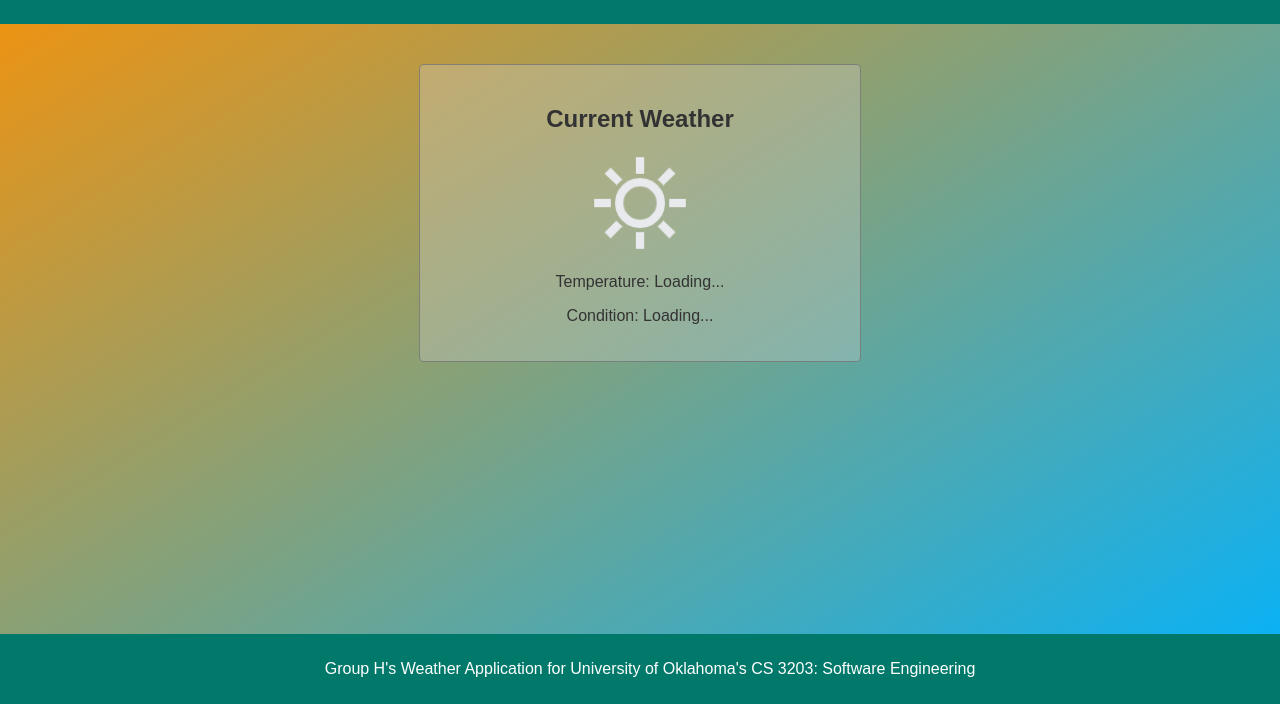
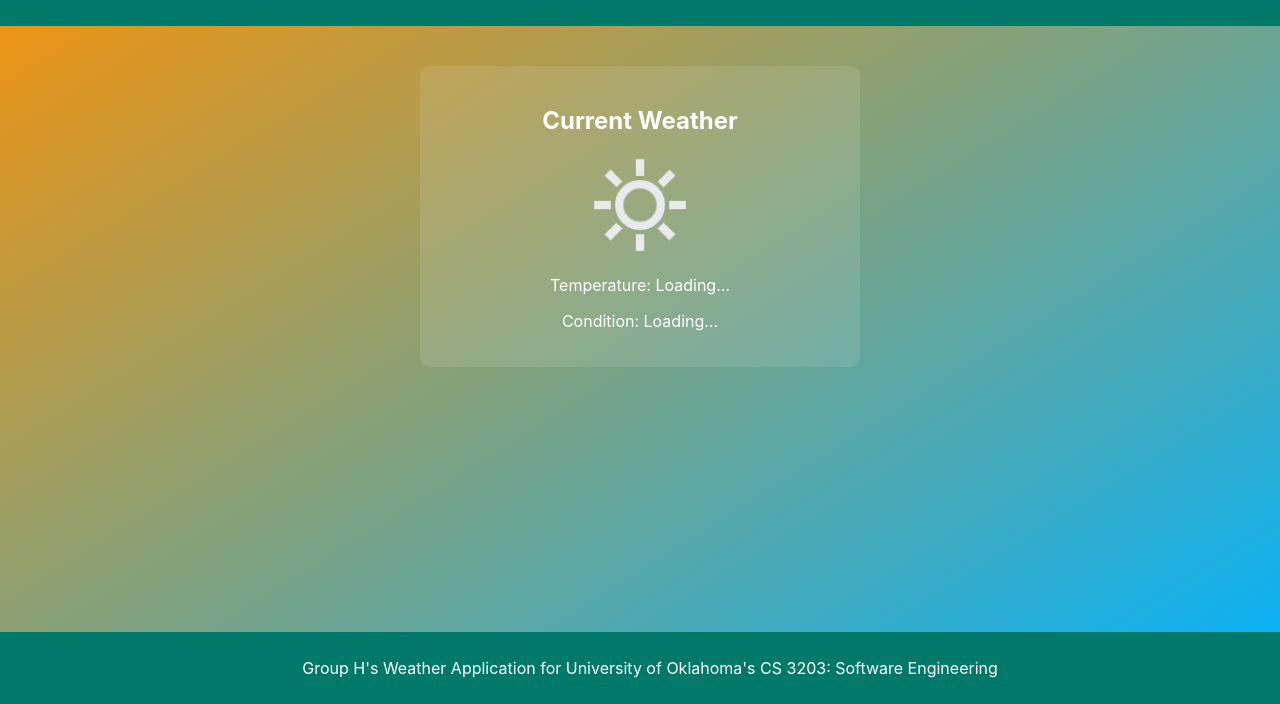
Before and after one commit to jakedearborn5/WeatherWise, a plain HTML site: page Pages/Dashboard.html in a window 1280 px wide. Shown: the part 96-800 px from the top of the page. Drawn offline with Linux system fonts and the light colour scheme.

Commit message:
Make a few css things more Apple-like

```diff
--- a/Styles/DashboardStyles.css
+++ b/Styles/DashboardStyles.css
@@ -1,10 +1,10 @@
 body {
-    font-family: Arial, sans-serif;
+    font-family: -apple-system, BlinkMacSystemFont, sans-serif;
     background-image: linear-gradient(to bottom right, rgb(255, 145, 0), rgb(0, 179, 255));
     background-repeat: no-repeat;
     background-size: 100% 100%;
     min-height: 100vh;
-    color: #333;
+    color: white;
     text-align: center;
     margin: 0;
     padding: 0;
@@ -24,9 +24,8 @@ main {
 #weather-overview {
     margin: 20px auto;
     padding: 20px;
-    border: 1px solid rgba(116, 116, 116, 0.8);
-    border-radius: 5px;
-    background-color: rgba(211, 211, 211, 30%);
+    border-radius: 10px;
+    background-color: rgba(255, 255, 255, 0.1);
     max-width: 400px;
     text-align: center;
 }
```
